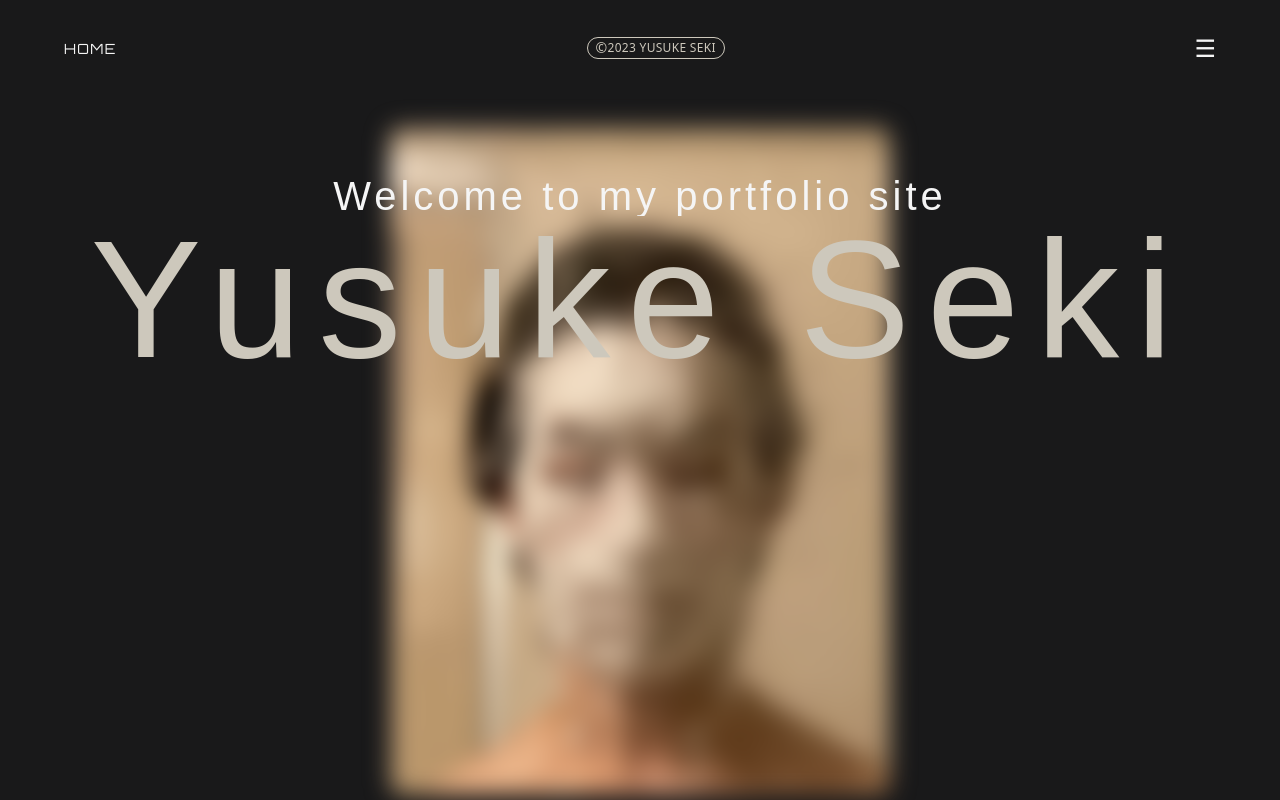
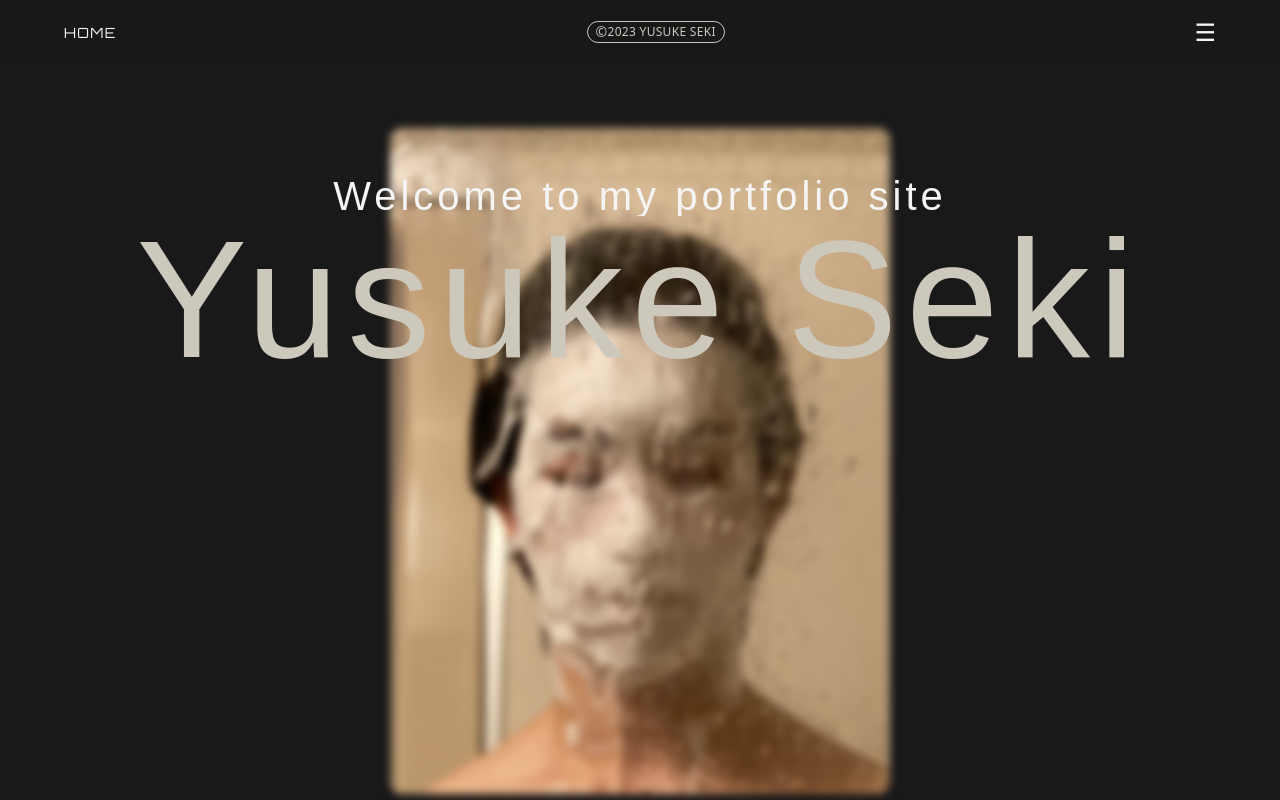
Before and after one commit to ch00z00/portfolio, a Next.js app: page / in a window 1280 px wide. Shown: the top 800 px of the page. Built offline with nearby package versions, Linux system fonts and the light colour scheme; a web font is replaced by a local one.

Commit message:
[fix] Added header blur and changed some other style.

```diff
--- a/src/components/layouts/Nav/Menu.tsx
+++ b/src/components/layouts/Nav/Menu.tsx
@@ -13,7 +13,7 @@ export const Menu: React.FC<Props> = ({ menuRef }) => {
   return (
     <div
       ref={menuRef}
-      className="absolute top-full z-50 h-0 w-screen bg-black-100 opacity-0"
+      className="absolute top-full z-50 h-0 w-screen bg-red-100/95 opacity-0"
     >
       <ul className="flex flex-col items-center justify-center pt-20">
         <li>
--- a/src/components/layouts/Nav/Navigator.tsx
+++ b/src/components/layouts/Nav/Navigator.tsx
@@ -48,7 +48,7 @@ export const Navigator: React.FC = () => {
   }, []);
 
   return (
-    <nav className="fixed top-8 z-10 flex w-screen items-center justify-between px-10 sm:px-16">
+    <nav className="fixed top-0 z-10 flex w-screen items-center justify-between bg-black-200/70 px-10 py-4 backdrop-blur sm:px-16">
       <Header hamRef={hamRef} isMenuOpen={isMenuOpen} />
       <Menu menuRef={menuRef} />
     </nav>
--- a/src/components/pages/Home/HomeHero.tsx
+++ b/src/components/pages/Home/HomeHero.tsx
@@ -18,16 +18,16 @@ export const HomeHero: React.FC = () => {
     setIsClient(true);
   }, []);
   return (
-    <div className="relative flex h-screen w-screen flex-col items-center bg-black-200 py-32">
+    <div className="relative flex h-screen w-screen flex-col items-center bg-black-200 pt-32">
       {isClient ? (
-        <div className="absolute flex justify-center">
+        <div className="absolute flex items-center justify-center">
           <MediaQuery maxWidth={639}>
             <Image
               src="/assets/pic_of_me.jpeg"
               width={300}
               height={300}
               alt="picture of me"
-              className="rounded-xl blur-sm duration-300 ease-in-out hover:blur-none"
+              className="rounded-xl blur-sm duration-700 ease-in-out hover:blur-none"
             />
           </MediaQuery>
           <MediaQuery minWidth={640}>
@@ -36,7 +36,7 @@ export const HomeHero: React.FC = () => {
               width={500}
               height={500}
               alt="picture of me"
-              className="rounded-xl blur-md duration-500 ease-in-out hover:blur-none"
+              className="rounded-xl blur-sm duration-700 ease-in-out hover:blur-none"
             />
           </MediaQuery>
         </div>
--- a/src/const/constants.ts
+++ b/src/const/constants.ts
@@ -11,11 +11,12 @@ export const DESCRIPTION = {
 export const HOME_HERO_ITEMS = [
   {
     text: "Welcome to my portfolio site",
-    className: "font-march-evoked text-[min(4vw,40px)]",
+    className: "font-march-evoked tracking-widest text-[min(4vw,40px)]",
   },
   {
     text: "Yusuke Seki",
-    className: "font-march-evoked text-yellow-100 text-[min(13vw,300px)]",
+    className:
+      "font-march-evoked text-yellow-100 tracking-wider text-[min(13vw,300px)]",
   },
 ];
 
```
